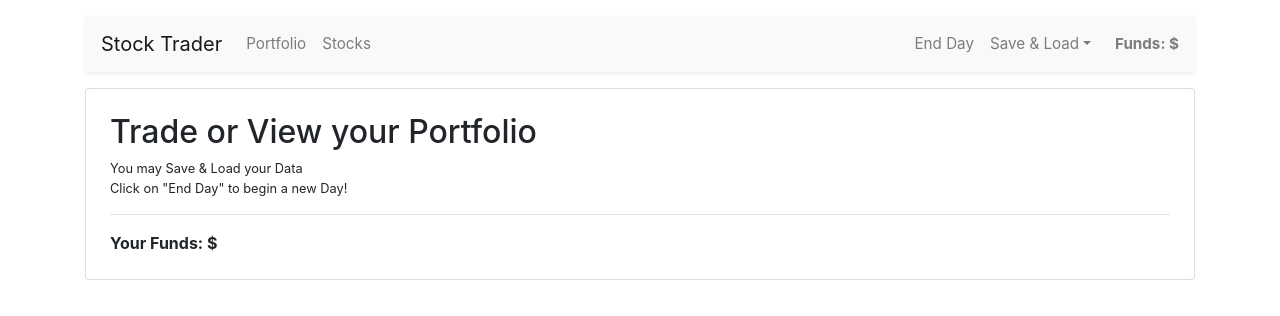
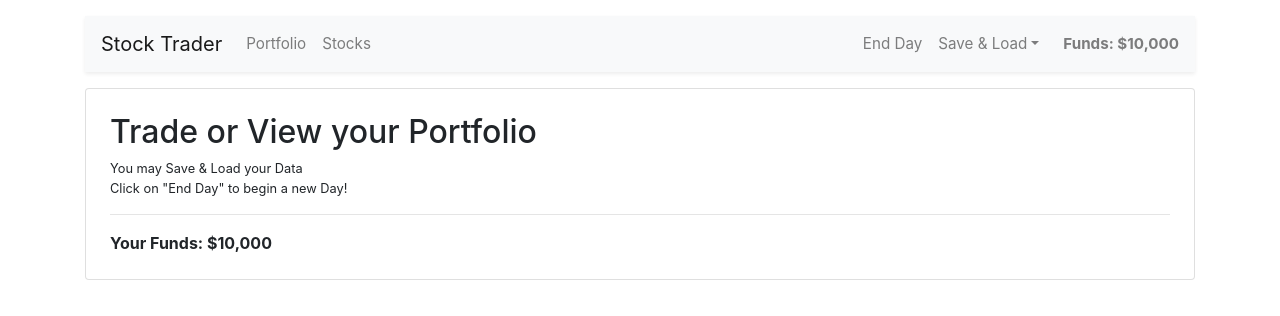
Before and after one commit to krikchaip/vuejs-course-projects, a Vue app in the folder stock-trader/: page /#/ in a window 1280 px wide. Shown: the top 316 px of the page. Built offline with nearby package versions, Linux system fonts and the light colour scheme; the HTML template or start-up script is replaced by a standard one.

Commit message:
stock-trader : add user funds

```diff
--- a/stock-trader/src/store.js
+++ b/stock-trader/src/store.js
@@ -5,12 +5,18 @@ Vue.use(Vuex)
 
 export default new Vuex.Store({
   state: {
+    funds: 10000
+  },
+  getters: {
+    funds: ({ funds }) => {
+      if(typeof funds !== 'number')
+        throw Error('funds is not a Number')
 
+      return funds.toLocaleString('en-US')
+    }
   },
   mutations: {
-
   },
   actions: {
-
   }
 })
```
Also changed, not shown: 1 other file (tests, documents, lock files or other folders).
